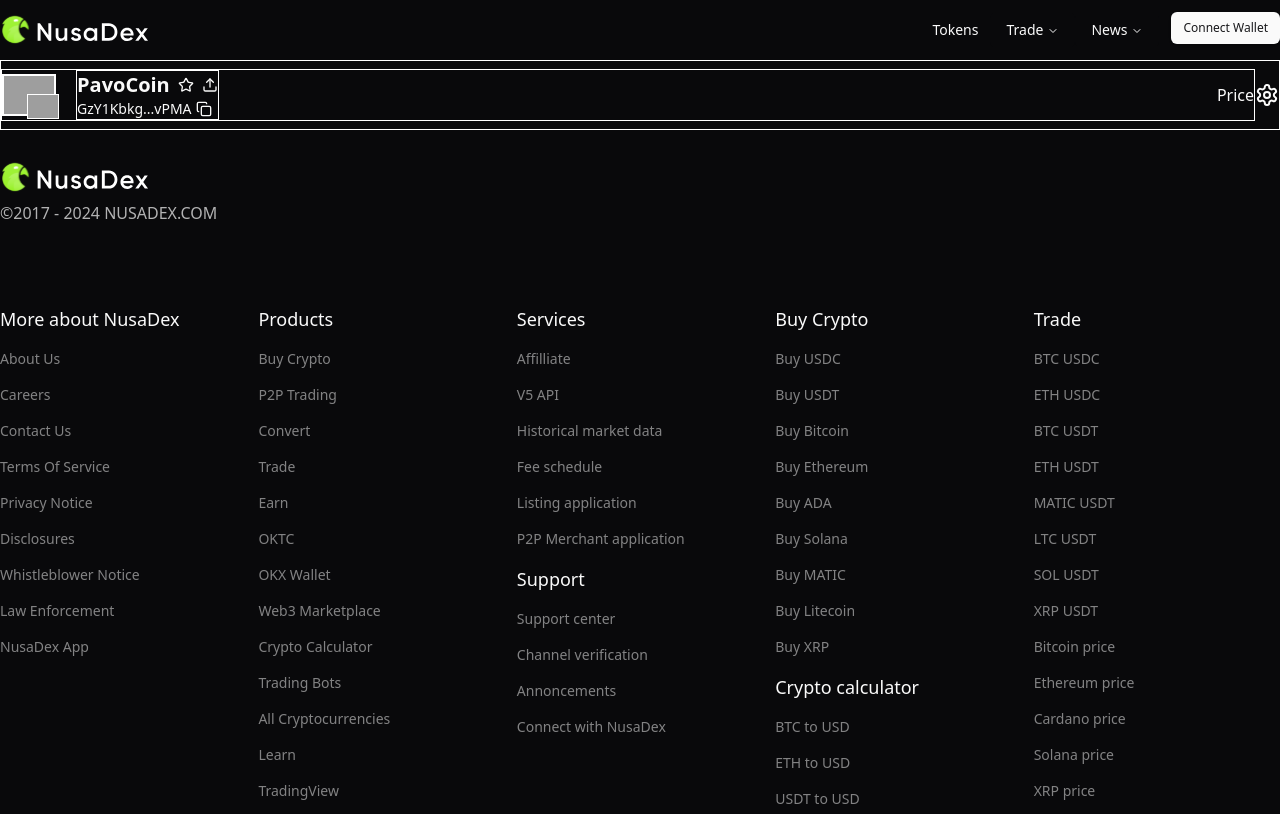
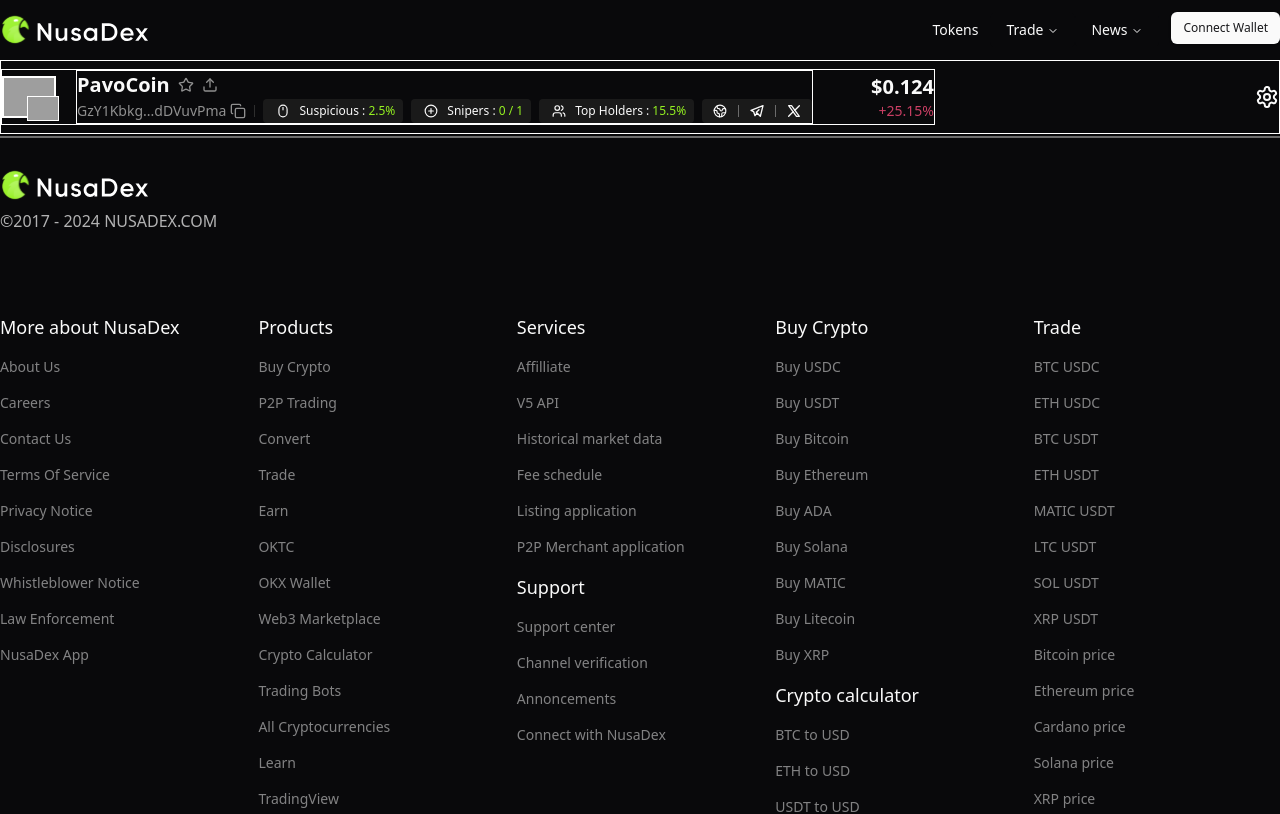
Before and after one commit to RamzGxz/nusadex, a Next.js app: page /details in a window 1280 px wide. Shown: the top 814 px of the page. Built offline with nearby package versions, Linux system fonts and the light colour scheme; grey boxes are pictures that could not be loaded.

Commit message:
update details page cooin

```diff
--- a/src/pages/details/index.tsx
+++ b/src/pages/details/index.tsx
@@ -1,9 +1,19 @@
-import { CopyIcon, SettingsIcon, StarIcon, UploadIcon } from "lucide-react";
+import {
+  CirclePlusIcon,
+  CopyIcon,
+  EarthIcon,
+  Mouse,
+  SettingsIcon,
+  StarIcon,
+  UploadIcon,
+  UsersIcon,
+} from "lucide-react";
 import React from "react";
 // import { useEffect, useState } from "react";
 
 export default function index() {
   return (
+    <>
       <div className="w-full flex items-center justify-between py-2 border border-white">
         <div className="flex flex-1 items-center justify-between border border-white">
           <div className="flex items-center pr-4 border-white">
@@ -29,23 +39,110 @@
               <div className=" flex items-center">
                 <div className="inline-flex text-xl font-bold">PavoCoin</div>
                 <div className="flex items-center gap-2 shrink-0 ml-2">
-                <StarIcon width={16} height={16} />
-                <UploadIcon width={16} height={16} />
+                  <StarIcon width={16} height={16} className="text-[#909090]" />
+                  <UploadIcon
+                    width={16}
+                    height={16}
+                    className="text-[#909090]"
+                  />
                 </div>
               </div>
               <div className="flex flex-wrap items-center gap-1">
                 <div className="flex items-center text-sm">
-                <span>GzY1Kbkg...vPMA</span>
-                <CopyIcon width={16} height={16} className="ml-1" />
+                  <span className="text-[#909090]">GzY1Kbkg...dDVuvPma</span>
+                  <CopyIcon
+                    width={16}
+                    height={16}
+                    className="ml-1 text-[#909090]"
+                  />
+                </div>
+                <div className="bg-[#2e2e2e] h-3 w-[1px] mx-1"></div>
+                <div className="flex flex-wrap text-xs font-medium gap-2">
+                  <div className="flex items-center gap-1 rounded bg-[#1a1a1a] py-1 px-2  ">
+                    <Mouse className="text-sm h-[14px]" />
+                    <div>
+                      Suspicious : <span className="text-[#95F121]">2.5%</span>
+                    </div>
+                  </div>
+                  <div className="flex items-center gap-1 rounded bg-[#1a1a1a] py-1 px-2  ">
+                    <CirclePlusIcon className="text-sm h-[14px]" />
+                    <div>
+                      Snipers : <span className="text-[#95F121]">0 / 1</span>
+                    </div>
+                  </div>
+                  <div className="flex items-center gap-1 rounded bg-[#1a1a1a] py-1 px-2  ">
+                    <UsersIcon className="text-sm h-[14px]" />
+                    <div>
+                      Top Holders :{" "}
+                      <span className="text-[#95F121]">15.5%</span>
+                    </div>
+                  </div>
+                  <div className="flex items-center rounded bg-[#1a1a1a]  gap-0 p-0">
+                    <div className="py-1 px-[6px]">
+                      <a href="">
+                        <EarthIcon className="text-sm h-[14px]" />
+                      </a>
+                    </div>
+                    <div className="bg-[#6c6c6c] h-3 w-[1px]"></div>
+                    <div className="py-1 px-[6px]">
+                      <a href="">
+                        <svg
+                          xmlns="http://www.w3.org/2000/svg"
+                          width="24"
+                          height="24"
+                          viewBox="0 0 24 24"
+                          fill="none"
+                          stroke="currentColor"
+                          stroke-width="2"
+                          stroke-linecap="round"
+                          stroke-linejoin="round"
+                          className="icon icon-tabler icons-tabler-outline icon-tabler-brand-telegram text-sm h-[16px]"
+                        >
+                          <path stroke="none" d="M0 0h24v24H0z" fill="none" />
+                          <path d="M15 10l-4 4l6 6l4 -16l-18 7l4 2l2 6l3 -4" />
+                        </svg>
+                      </a>
+                    </div>
+                    <div className="bg-[#6c6c6c] h-3 w-[1px]"></div>
+                    <div className="py-1 px-[6px]">
+                      <a href="">
+                        <svg
+                          xmlns="http://www.w3.org/2000/svg"
+                          width="24"
+                          height="24"
+                          viewBox="0 0 24 24"
+                          fill="none"
+                          stroke="currentColor"
+                          stroke-width="2"
+                          stroke-linecap="round"
+                          stroke-linejoin="round"
+                          className="icon icon-tabler icons-tabler-outline icon-tabler-brand-x text-sm h-[16px]"
+                        >
+                          <path stroke="none" d="M0 0h24v24H0z" fill="none" />
+                          <path d="M4 4l11.733 16h4.267l-11.733 -16z" />
+                          <path d="M4 20l6.768 -6.768m2.46 -2.46l6.772 -6.772" />
+                        </svg>
+                      </a>
                     </div>
                   </div>
                 </div>
               </div>
-        <div>Price</div>
             </div>
-      <div>
+          </div>
+          <div className="flex flex-col">
+            <span className="text-xl font-bold overflow-hidden text-right text-ellipsis">
+              $0.124
+            </span>
+            <div className="text-sm text-right">
+              <div className="text-[#ca3f64]">+25.15%</div>
+            </div>
+          </div>
+        </div>
+        <div className="ml-0 pl-80">
           <SettingsIcon />
         </div>
       </div>
+      <div className="flex flex-row h-[calc(100vh - 118px)] mt-[2px] min-[500px] border-t-2 border-[#6c6c6c]"></div>
+    </>
   );
 }
```
Lines whose indentation alone changed are shown as unchanged.
